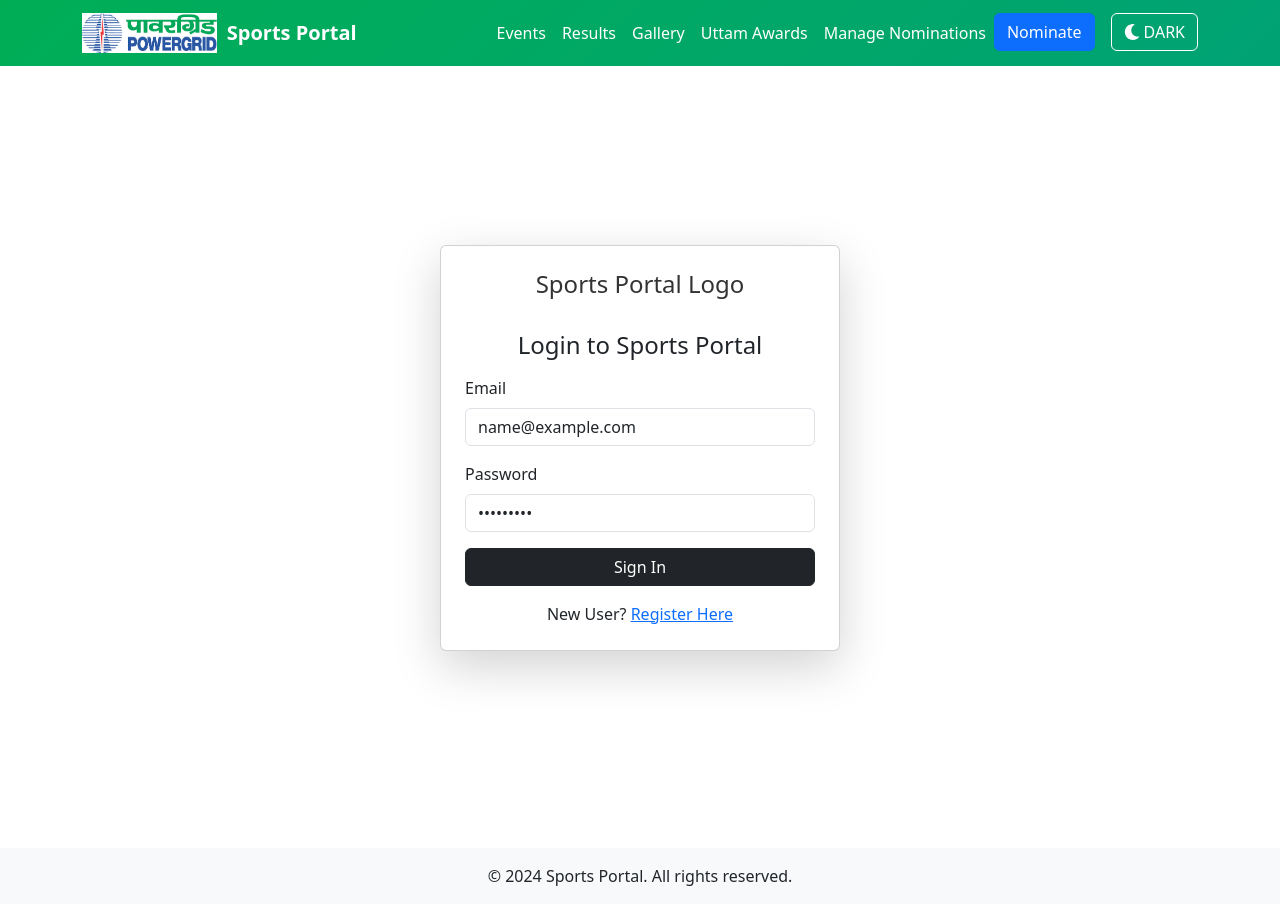
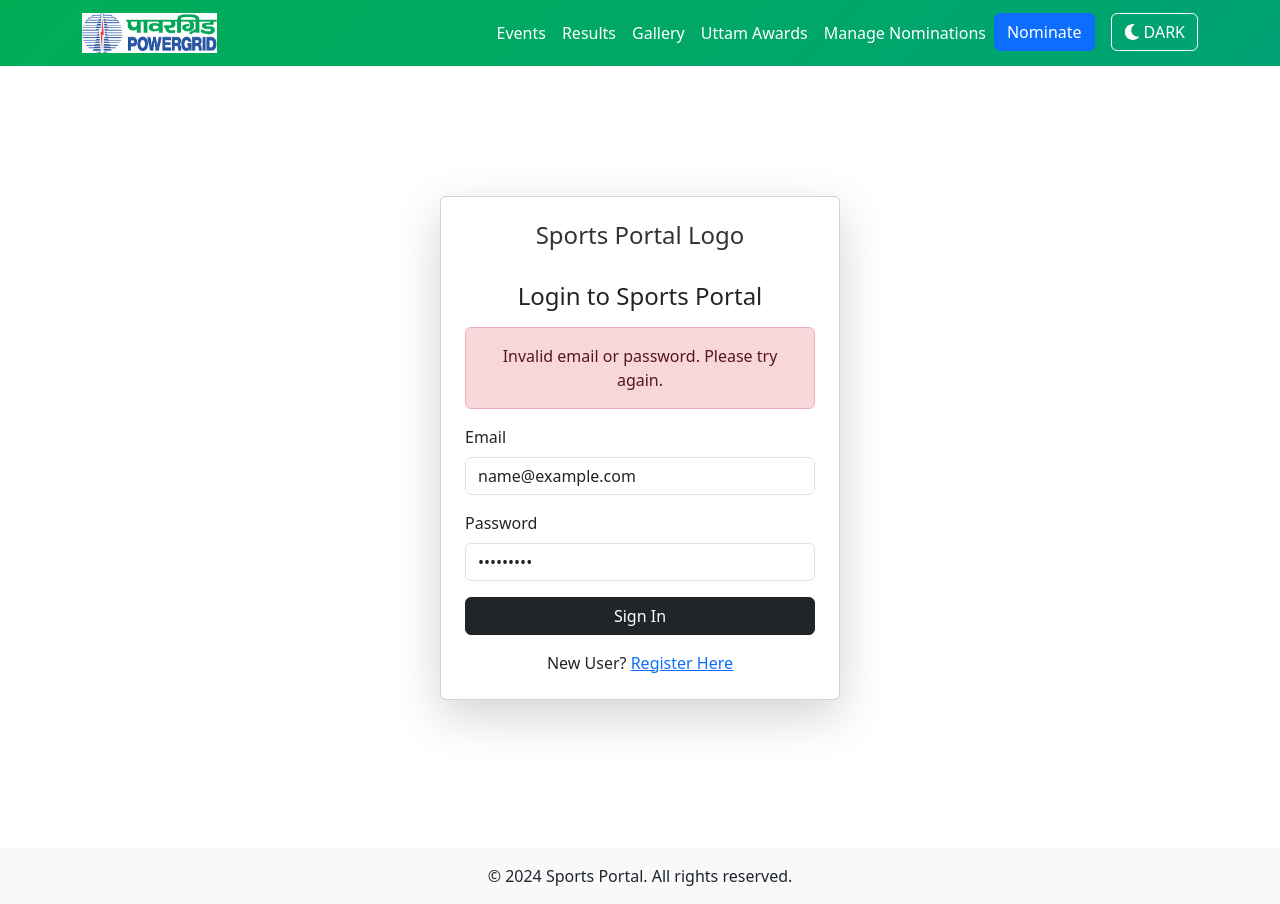
Before and after one commit to shreytalreja25/powergrid-sports-portal, a React (Vite) app: page / in a window 1280 px wide. Both pictures are taken after typing "name@example.com", "Sample123" into the empty fields and a click on the button "Sign In". Built offline with nearby package versions, Linux system fonts and the light colour scheme; no server answers.

Commit message:
Minor fixes

```diff
--- a/src/components/Navbar.jsx
+++ b/src/components/Navbar.jsx
@@ -29,7 +29,7 @@ const Navbar = () => {
             alt="Sports Portal Logo"
             style={{ height: "40px", marginRight: "10px" }}
           />
-          <span>Sports Portal</span>
+          {/* <span>Sports Portal</span> */}
         </Link>
         <button
           className="navbar-toggler"
--- a/src/pages/LoginPage.jsx
+++ b/src/pages/LoginPage.jsx
@@ -1,22 +1,45 @@
 import React, { useState } from "react";
-import { Link } from "react-router-dom";
+import { Link, useNavigate } from "react-router-dom";
 import "./LoginPage.css"; // Import the custom CSS file
+import axios from "axios";
 
 const LoginPage = () => {
   const [formData, setFormData] = useState({
     email: "",
     password: "",
   });
+  const [error, setError] = useState("");
+  const navigate = useNavigate();
 
   const handleChange = (e) => {
     const { name, value } = e.target;
     setFormData({ ...formData, [name]: value });
   };
 
-  const handleSubmit = (e) => {
+  const handleSubmit = async (e) => {
     e.preventDefault();
-    console.log("Login Submitted:", formData);
-    // Add authentication logic here
+    try {
+      // API call to the login endpoint
+      const response = await axios.post("http://localhost:5234/api/Auth/login", formData);
+
+      if (response.status === 200) {
+        console.log("Login Successful:", response.data);
+
+        // Store user details in localStorage
+        localStorage.setItem("userId", response.data.userId);
+        localStorage.setItem("firstName", response.data.firstName);
+        localStorage.setItem("lastName", response.data.lastName);
+        localStorage.setItem("email", response.data.email);
+        localStorage.setItem("role", response.data.role);
+
+        // Redirect to the dashboard
+        navigate("/dashboard");
+      }
+    } catch (err) {
+      console.error("Login Failed:", err);
+      // Handle error response
+      setError(err.response?.data?.message || "Invalid email or password. Please try again.");
+    }
   };
 
   return (
@@ -26,6 +49,11 @@ const LoginPage = () => {
           <h2>Sports Portal Logo</h2>
         </div>
         <h4 className="text-center mb-3">Login to Sports Portal</h4>
+        {error && (
+          <div className="alert alert-danger text-center" role="alert">
+            {error}
+          </div>
+        )}
         <form onSubmit={handleSubmit}>
           <div className="mb-3">
             <label htmlFor="email" className="form-label">
```
